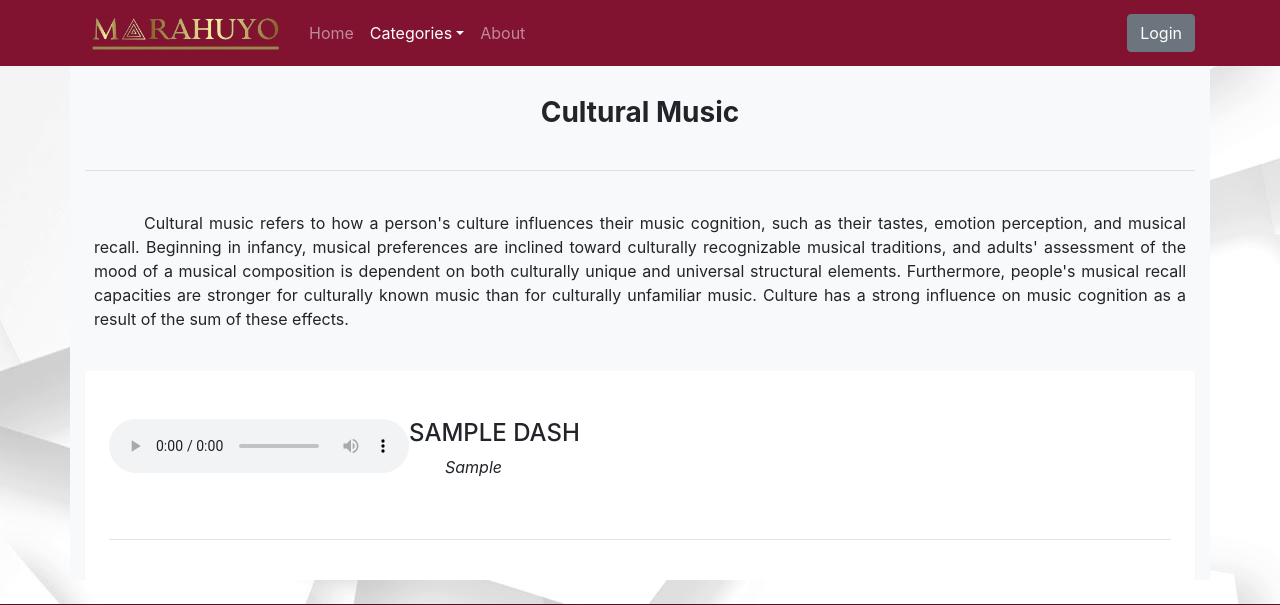
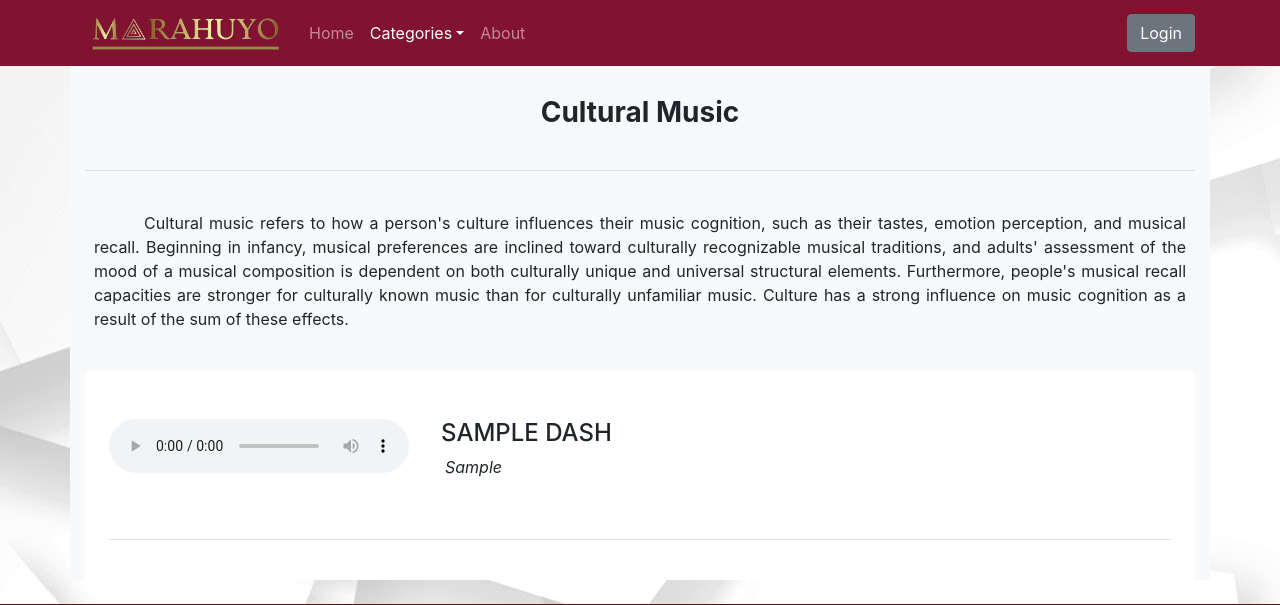
Before and after one commit to archeramores/marahuyo-archive-system, a PHP site: page /songMain.php in a window 1280 px wide. Shown: the top 605 px of the page. Run offline with PHP 8.4, Linux system fonts and the light colour scheme; tables that the repository leaves empty or names only in its code hold one stand-in row (values such as "Sample post"); data that the repository does not hold is empty; some libraries are stand-ins or nearby versions; some web fonts are replaced.

Commit message:
commit margin

```diff
--- a/songMain.php
+++ b/songMain.php
@@ -137,7 +137,7 @@ body{
                             <div class="media-body">
                                 <div class="reviews-members-header">
                                     <p hidden><?php echo $row['id'];?></p>
-                                    <h4 class="mb-1" id="title" name="title" style="text-transform:uppercase; "margin-left: 2rem;"><?php echo $row['title']; ?></h4>
+                                    <h4 class="mb-1" id="title" name="title" style="text-transform:uppercase; margin-left: 2rem;"><?php echo $row['title']; ?></h4>
 
                                 </div>
 
```
